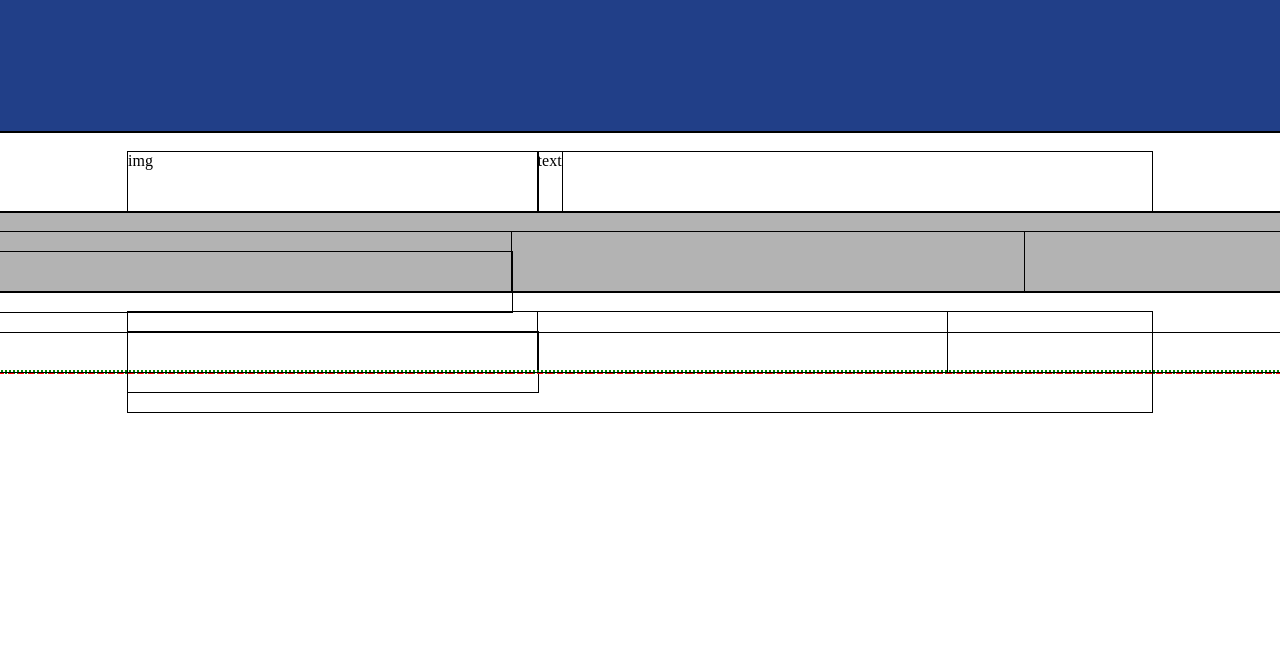
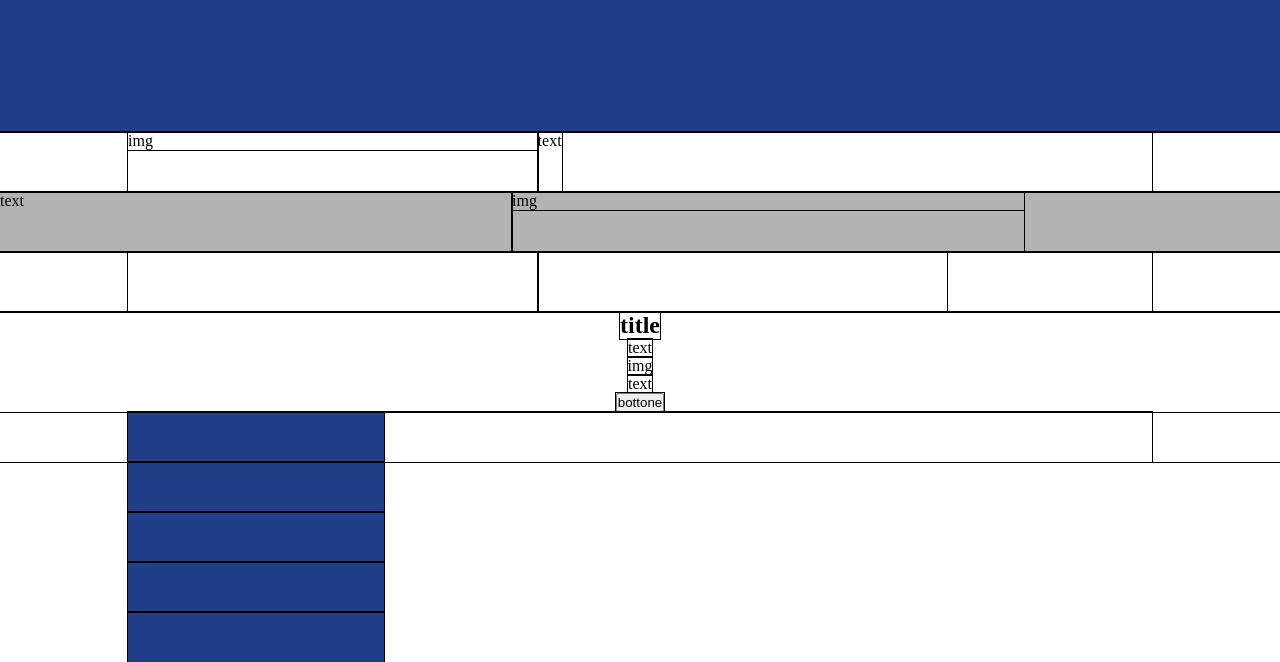
Before and after one commit to 413f10r/htmlcss-struttura-discord, a plain HTML site: page index.html in a window 1280 px wide. Shown: the part 168-830 px from the top of the page. Before the commit the page ends 800 px from the top, so only its background shows below. Drawn offline with Linux system fonts and the light colour scheme.

Commit message:
footer-first-try

```diff
--- a/css/debug.css
+++ b/css/debug.css
@@ -2,17 +2,17 @@
     outline: 1px solid black;
 }
 
-div, header, body, footer, section, article,aside. nav{
+/* div, header, body, footer, section, article,aside. nav{
     outline: 2px solid blue;
-    background-color:  lightsalmon;
+    background-color:  lightsalmon; */
 
 }
 
-body{
-    outline: 2px dashed red;
+/* body{
+    outline: 2px dashed red; */
 
 }
 
-footer{
-    outline: 2px dotted green;
-}
+/* footer{
+    outline: 2px dotted;
+} */
--- a/css/style.css
+++ b/css/style.css
@@ -42,11 +42,11 @@ header > .flex{
 
 }
 
-.container-text1 h1{
-    /* height: 50px;
+ /* .container-text1 h1{
+    height: 50px;
     width: 50px;
-    background-color: var(--color2)  */
-}
+    background-color: var(--color2)
+}  */
 
 .container2{
     width: 80%;
@@ -54,22 +54,43 @@ header > .flex{
 
 }
 
-main section.bkg-gray{
+.bkg-gray{
     background-color: var(--color4);
 
+
 }
-main section{
+.flex{
+    display: flex;
+}
+/* main section{
     height: 80px;
-    padding-block: 20px;
-}
+
+} */
 
 .flex-basis-small{
     flex-basis: 40%;
     height: 60px;
-    margin-block: 20px;
+
 }
 
 .flex-basis-big{
     flex-basis: 40%;
     height: 60px;
 }
+
+main section .column{
+    display: flex;
+    flex-direction: column;
+    align-items: center;
+}
+
+footer.flex div{
+    flex-basis: calc((100%-25% / 5));
+    height: 50px;
+    background-color: var(--color1);
+
+}
+
+footer.flex div:first-child{
+    flex-basis: 25%;
+}
--- a/index.html
+++ b/index.html
@@ -5,9 +5,10 @@
     <meta name="viewport" content="width=device-width, initial-scale=1.0">
     <title>htmlcss-struttura-discord</title>
 
+    <link rel="stylesheet" href="css/style.css">
     <link rel="stylesheet" href="css/reset.css">
     <link rel="stylesheet" href="css/debug.css">
-    <link rel="stylesheet" href="css/style.css">
+
 
 </head>
 <body>
@@ -51,15 +52,23 @@
 
         <section class="">
         <div class="container2 flex">
-            <div class="img flex-basis-big"> img</div>
+
+            <div class="img flex-basis-big">
+                <figure>img</figure>
+            </div>
             <div class="text2 flex basis-small">text</div>
+
         </div>
         </section>
 
         <section class="bkg-gray">
          <div class="bkg-gray flex">
-            <div class="text2 flex-basis-small"></div>
-            <div class="img flex-basis-big"></div>
+
+            <div class="text2 flex-basis-small">text</div>
+            <div class="img flex-basis-big">
+                <figure>img</figure>
+             </div>
+
         </section>
         </div>
 
@@ -70,10 +79,35 @@
         </div>
         </section>
 
+        <section >
+            <div class="column flex">
+                <h2>title</h2>
+                <p>
+                    text
+                </p>
+                <figure>img</figure>
+                <p>
+                    text
+                </p>
+                <button>bottone</button>
+            </div>
+        </section>
+
+        <footer class="container2 flex">
+            <div>
+                <div></div>
+                <div></div>
+                <div></div>
+                <div></div>
+                <div></div>
+
+            </div>
+        </footer>
+
 
   </main>
 
-  <footer></footer>
+
 
 </body>
 </html>
```
